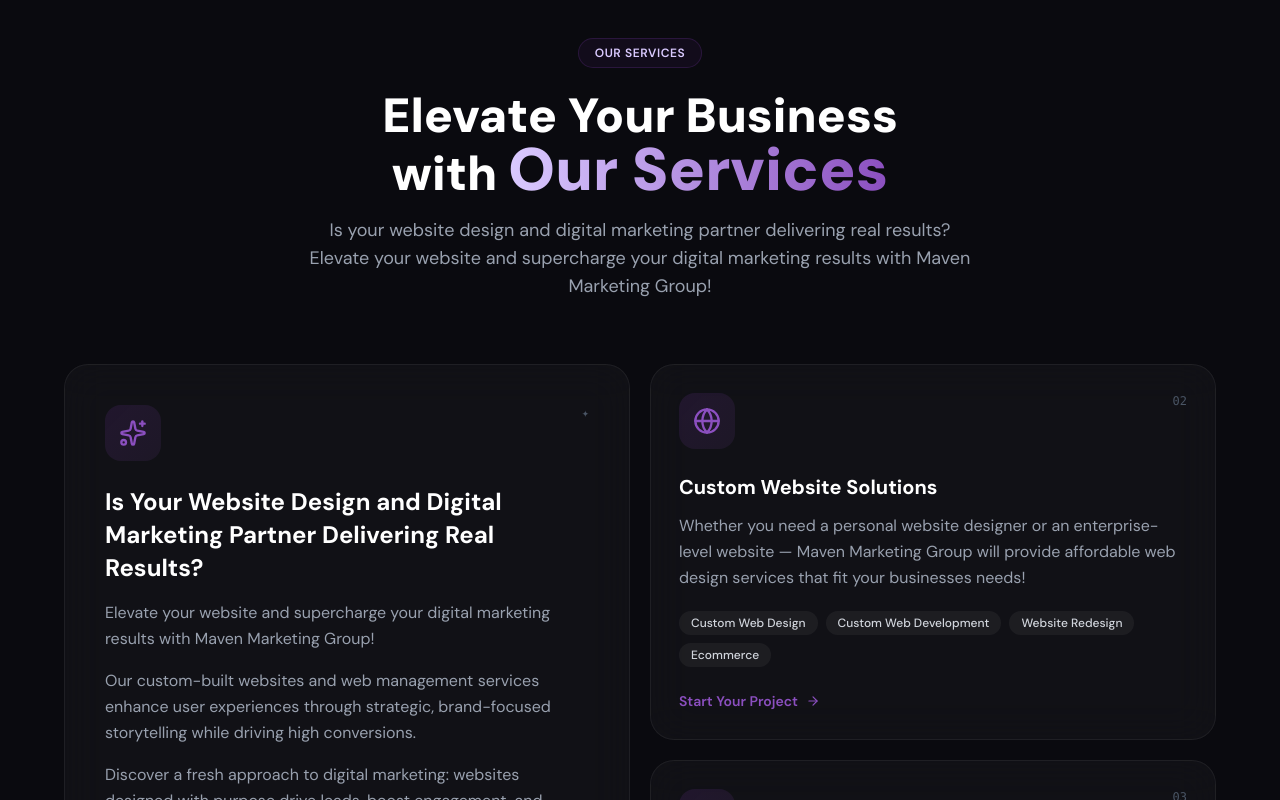
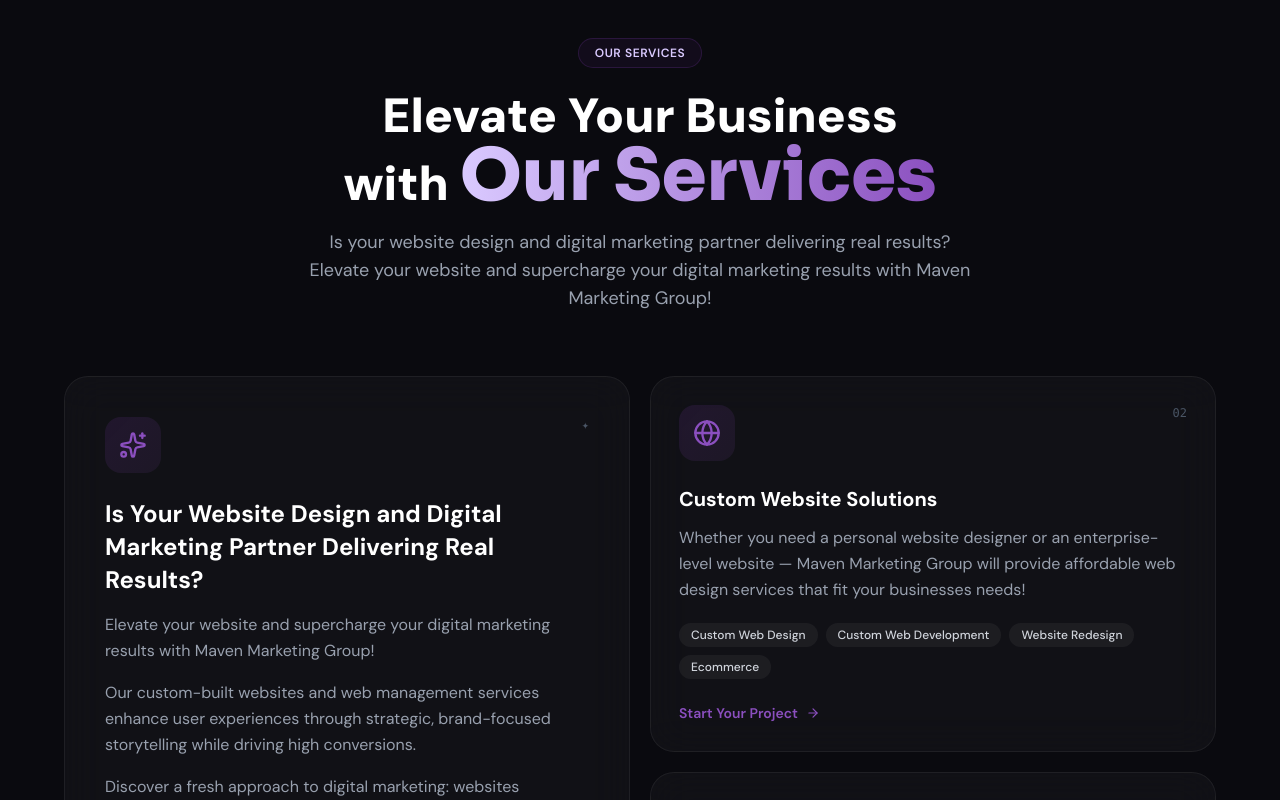
Before and after one commit to Mahmudul-Hasan-Shawon/maven-redesign, a React (Vite) app: page / in a window 1280 px wide. Shown: the part 3020-3820 px from the top of the page. Built offline with nearby package versions, Linux system fonts and the light colour scheme.

Commit message:
Enhance services heading, add Sora font, fix kb network styles

```diff
--- a/index.html
+++ b/index.html
@@ -7,7 +7,7 @@
     <title>Maven Marketing Group | Custom Built Websites</title>
     <link rel="preconnect" href="https://fonts.googleapis.com" />
     <link rel="preconnect" href="https://fonts.gstatic.com" crossorigin />
-    <link href="https://fonts.googleapis.com/css2?family=DM+Sans:ital,opsz,wght@0,9..40,100..1000;1,9..40,100..1000&display=swap" rel="stylesheet" />
+    <link href="https://fonts.googleapis.com/css2?family=DM+Sans:ital,opsz,wght@0,9..40,100..1000;1,9..40,100..1000&family=Sora:wght@600;700;800;900&display=swap" rel="stylesheet" />
   </head>
   <body>
     <div id="root"></div>
--- a/src/components/IntegrationNetwork.jsx
+++ b/src/components/IntegrationNetwork.jsx
@@ -354,7 +354,6 @@
           margin: clamp(10px, 1.6vh, 18px) 0 8px;
           font-size: clamp(29px, 4.4vw, 52px);
           line-height: 1.01;
-          letter-spacing: -0.055em;
           font-weight: 900;
         }
 
@@ -460,8 +459,8 @@
         .kb-icon {
           position: relative;
           z-index: 2;
-          width: 58%;
-          height: 58%;
+          width: 90%;
+          height: 90%;
           display: flex;
           align-items: center;
           justify-content: center;
--- a/src/components/ServicesBento.jsx
+++ b/src/components/ServicesBento.jsx
@@ -130,7 +130,10 @@
             Elevate Your Business
             <br />
             with{' '}
-            <span className="bg-gradient-to-r from-[#DACAFF] to-[#8B4FBF] bg-clip-text text-transparent text-4xl md:text-6xl">
+            <span
+              style={{ fontFamily: "'Sora', sans-serif" }}
+              className="bg-gradient-to-r from-[#DACAFF] to-[#8B4FBF] bg-clip-text text-transparent text-5xl md:text-7xl font-extrabold"
+            >
               Our Services
             </span>
           </h2>
--- a/static/assets/css/site.css
+++ b/static/assets/css/site.css
@@ -320,7 +320,6 @@
   margin: clamp(10px, 1.6vh, 18px) 0 8px;
   font-size: clamp(29px, 4.4vw, 52px);
   line-height: 1.01;
-  letter-spacing: -0.055em;
   font-weight: 900;
 }
 .kb-title span {
@@ -408,8 +407,8 @@
 .kb-icon {
   position: relative;
   z-index: 2;
-  width: 58%;
-  height: 58%;
+  width: 90%;
+  height: 90%;
   display: flex;
   align-items: center;
   justify-content: center;
--- a/static/index.html
+++ b/static/index.html
@@ -8,7 +8,7 @@
   <link rel="icon" type="image/png" href="images/maven.png" />
   <link rel="preconnect" href="https://fonts.googleapis.com" />
   <link rel="preconnect" href="https://fonts.gstatic.com" crossorigin />
-  <link href="https://fonts.googleapis.com/css2?family=DM+Sans:wght@400;500;600;700;900&display=swap" rel="stylesheet" />
+  <link href="https://fonts.googleapis.com/css2?family=DM+Sans:wght@400;500;600;700;900&family=Sora:wght@600;700;800;900&display=swap" rel="stylesheet" />
   <script src="https://cdn.tailwindcss.com"></script>
   <link rel="stylesheet" href="assets/css/site.css" />
 </head>
@@ -160,7 +160,7 @@
       <div class="max-w-6xl mx-auto">
         <div class="reveal text-center mb-16">
           <span class="inline-block px-4 py-1.5 rounded-full border border-[#612C8B]/30 bg-[#612C8B]/10 text-[#DACAFF] text-xs font-semibold tracking-wider uppercase mb-6">Our Services</span>
-          <h2 class="text-3xl md:text-5xl font-black mb-4">Elevate Your Business<br />with <span class="bg-gradient-to-r from-[#DACAFF] to-[#8B4FBF] bg-clip-text text-transparent text-4xl md:text-6xl">Our Services</span></h2>
+          <h2 class="text-3xl md:text-5xl font-black mb-4">Elevate Your Business<br />with <span class="bg-gradient-to-r from-[#DACAFF] to-[#8B4FBF] bg-clip-text text-transparent text-5xl md:text-7xl font-extrabold" style="font-family:'Sora',sans-serif">Our Services</span></h2>
           <p class="text-gray-400 max-w-2xl mx-auto text-lg">Is your website design and digital marketing partner delivering real results? Elevate your website and supercharge your digital marketing results with Maven Marketing Group!</p>
         </div>
 
```
